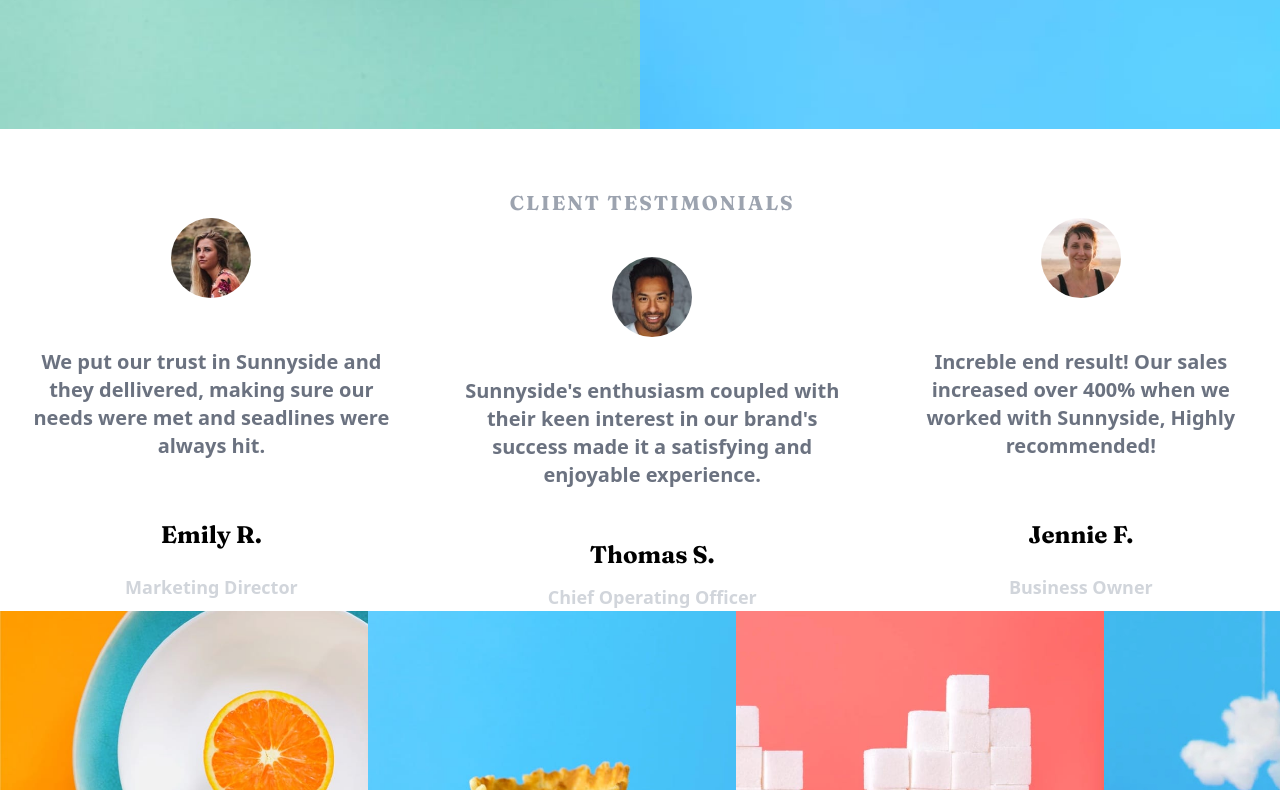
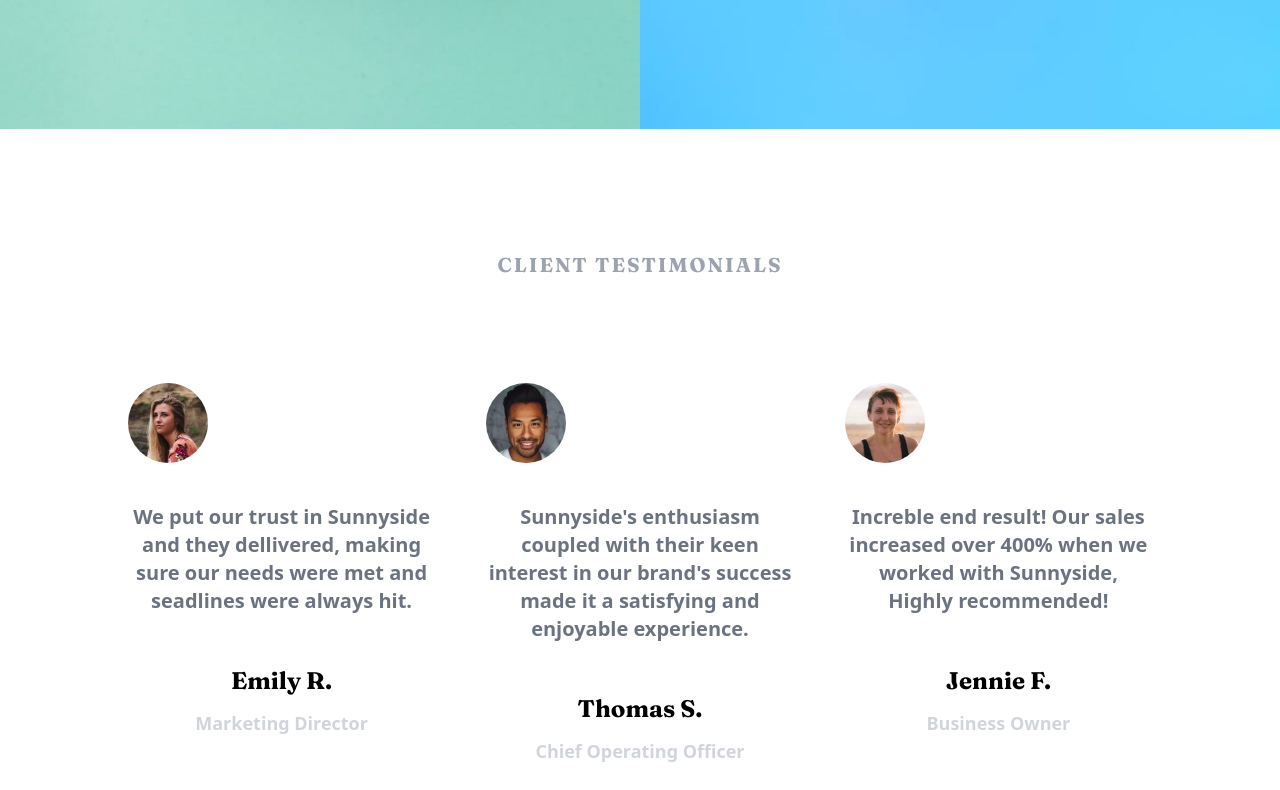
Before and after one commit to Carolthe/landing-page, a React (Vite) app: page / in a window 1280 px wide. Shown: the part 2270-3060 px from the top of the page. Built offline with nearby package versions, Linux system fonts and the light colour scheme.

Commit message:
landing-page

```diff
--- a/src/App.jsx
+++ b/src/App.jsx
@@ -23,6 +23,8 @@ import DesktopCopo from './img/DesktopCopo.png'
 import LaranjaDesktop from './img/LaranjaDesktop.png'
 import ImgsDesktop from './components/ImgsDesktop'
 import InformationDesktop from './components/InformationDesktop'
+import ComentariosDesktop from './components/ComentariosDesktop'
+import TitleComentariosDesktop from './components/TitleComentariosDesktop'
 
 function App() {
   return (
@@ -55,10 +57,18 @@ function App() {
 <DesktopFundo imgFundoDesktop={LaranjaDesktop} titleFundoDesktop="Photography" paragraphFundoDesktop="Increase your credicility by getting the most stunning, high-quality photos thay improve your business image." />
 
 </div>
-<div className='md:flex'>
-<Comentarios perfil={Perfil1}  paragraph="We put our trust in Sunnyside and they dellivered, making sure our needs were met and seadlines were always hit." name="Emily R." profession="Marketing Director"  />
-<Comentarios perfil={Perfil2} title="CLIENT TESTIMONIALS" paragraph="Sunnyside's enthusiasm coupled with their keen interest in our brand's success made it a satisfying and enjoyable experience." name="Thomas S." profession="Chief Operating Officer" />
+<div className=''>
+<Comentarios perfil={Perfil1} title="CLIENT TESTIMONIALS" paragraph="We put our trust in Sunnyside and they dellivered, making sure our needs were met and seadlines were always hit." name="Emily R." profession="Marketing Director"  />
+<Comentarios perfil={Perfil2}  paragraph="Sunnyside's enthusiasm coupled with their keen interest in our brand's success made it a satisfying and enjoyable experience." name="Thomas S." profession="Chief Operating Officer" />
 <Comentarios perfil={Perfil3} paragraph="Increble end result! Our sales increased over 400% when we worked with Sunnyside, Highly recommended!" name="Jennie F." profession="Business Owner" />
+</div>
+<div className='flex justify-center'>
+  <TitleComentariosDesktop perfilDesktop={Perfil2} titleDesktop="CLIENT TESTIMONIALS" />
+</div>
+<div className='flex justify-center text-center '>
+  <ComentariosDesktop perfilDesktop={Perfil1} paragraphDesktop="We put our trust in Sunnyside and they dellivered, making sure our needs were met and seadlines were always hit." nameDesktop="Emily R." professionDesktop="Marketing Director" />
+  <ComentariosDesktop perfilDesktop={Perfil2} paragraphDesktop="Sunnyside's enthusiasm coupled with their keen interest in our brand's success made it a satisfying and enjoyable experience." nameDesktop="Thomas S." professionDesktop="Chief Operating Officer" />
+  <ComentariosDesktop perfilDesktop={Perfil3} paragraphDesktop="Increble end result! Our sales increased over 400% when we worked with Sunnyside, Highly recommended!" nameDesktop="Jennie F." professionDesktop="Business Owner"  />
 </div>
 <Imgs />
 <ImgsDesktop />
--- a/src/components/Comentarios.jsx
+++ b/src/components/Comentarios.jsx
@@ -1,6 +1,6 @@
 export default function Comentarios (props){
     return(
-        <div className="mt-10 grid justify-items-center text-center mx-8 " >
+        <div className="mt-10 grid justify-items-center text-center mx-8 md:hidden" >
             <div>
             <p className="text-xl  text-gray-400 tracking-widest font-bold font-fraunces mt-5  mb-10">{props.title}</p>
        </div>
--- /dev/null
+++ b/src/components/ComentariosDesktop.jsx
@@ -0,0 +1,10 @@
+export default function ComentariosDesktop (props){
+    return(
+    <div className="w-[28%] p-[2%] mb-[10%] mt-[3%] hidden md:block  ">
+       <img src={props.perfilDesktop} className=" rounded-full w-20 flex justify-center"/>
+        <p className="mt-10 text-xl  text-gray-500 font-barlow-600 font-semibold">{props.paragraphDesktop}</p>
+        <p className="text-2xl font-bold font-fraunces mt-[50px]">{props.nameDesktop}</p>
+        <p className=" mt-3 text-gray-300 text-lg font-semibold  ">{props.professionDesktop}</p>
+    </div>
+    )
+}
--- /dev/null
+++ b/src/components/TitleComentariosDesktop.jsx
@@ -0,0 +1,7 @@
+export default function TitleComentariosDesktop(props){
+    return(
+        <div className="hidden md:block mt-[8%] ">
+            <p className="text-xl  text-gray-400 tracking-widest font-bold font-fraunces mt-5  mb-10">{props.titleDesktop}</p>
+        </div>
+    )
+}
```
